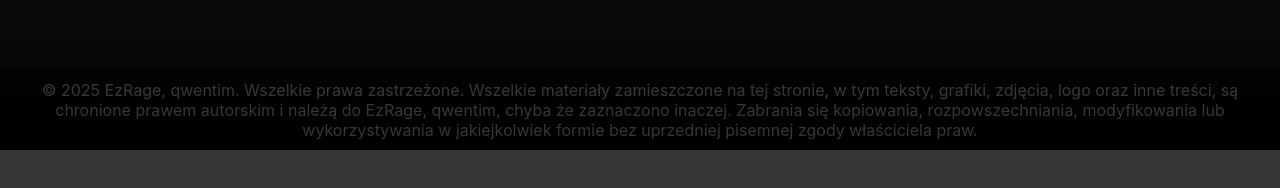
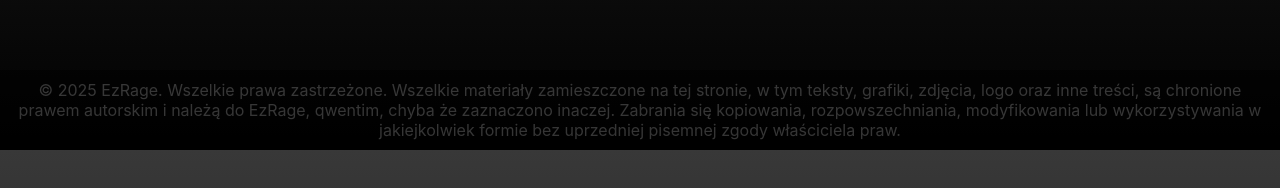
Before and after one commit to gathabuer/ezrage, a plain HTML site: page index.html in a window 1280 px wide. Shown: the part 650-838 px from the top of the page. Drawn offline with Linux system fonts and the light colour scheme.

Commit message:
Update index.html

```diff
--- a/index.html
+++ b/index.html
@@ -37,7 +37,7 @@
       <article class="card"><img src="thumbnails/kanye.png" alt="miniatura 3" class="thumb"><h3 class="title">Kanye hits his head</h3><p class="desc">Biedny Ye</p><time class="date">qwentim | 04-10-2025</time><a data-href="kanye.html" class="action-btn"><img src="icons/play.png" alt="Ikona"></a></article>
     </div>
   </main>
-  <div class="footer">© 2025 EzRage, qwentim. Wszelkie prawa zastrzeżone. Wszelkie materiały zamieszczone na tej stronie, w tym teksty, grafiki, zdjęcia, logo oraz inne treści, są chronione prawem autorskim i należą do EzRage, qwentim, chyba że zaznaczono inaczej. Zabrania się kopiowania, rozpowszechniania, modyfikowania lub wykorzystywania w jakiejkolwiek formie bez uprzedniej pisemnej zgody właściciela praw.</div>
+  <div class="footer">© 2025 EzRage. Wszelkie prawa zastrzeżone. Wszelkie materiały zamieszczone na tej stronie, w tym teksty, grafiki, zdjęcia, logo oraz inne treści, są chronione prawem autorskim i należą do EzRage, qwentim, chyba że zaznaczono inaczej. Zabrania się kopiowania, rozpowszechniania, modyfikowania lub wykorzystywania w jakiejkolwiek formie bez uprzedniej pisemnej zgody właściciela praw.</div>
 
   <script>
     document.querySelectorAll('.card').forEach(card => {
```
